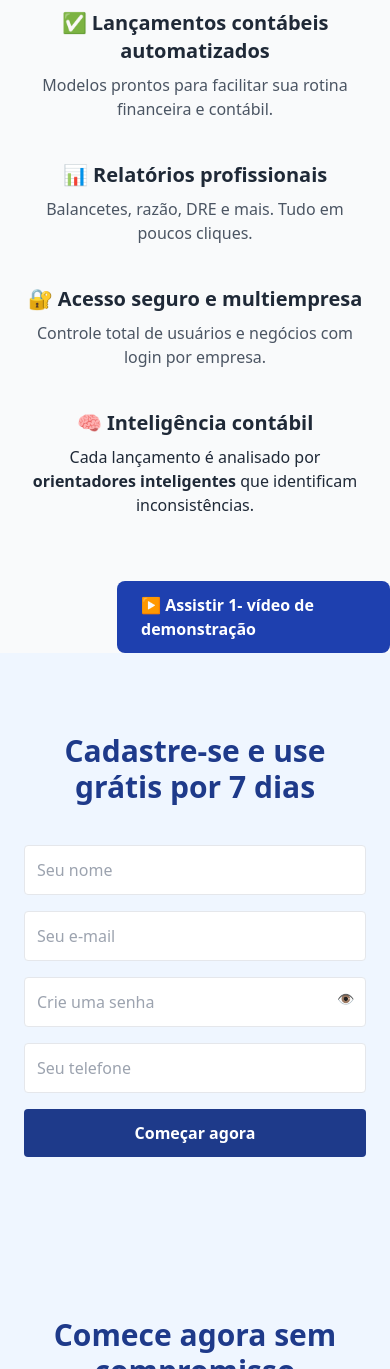
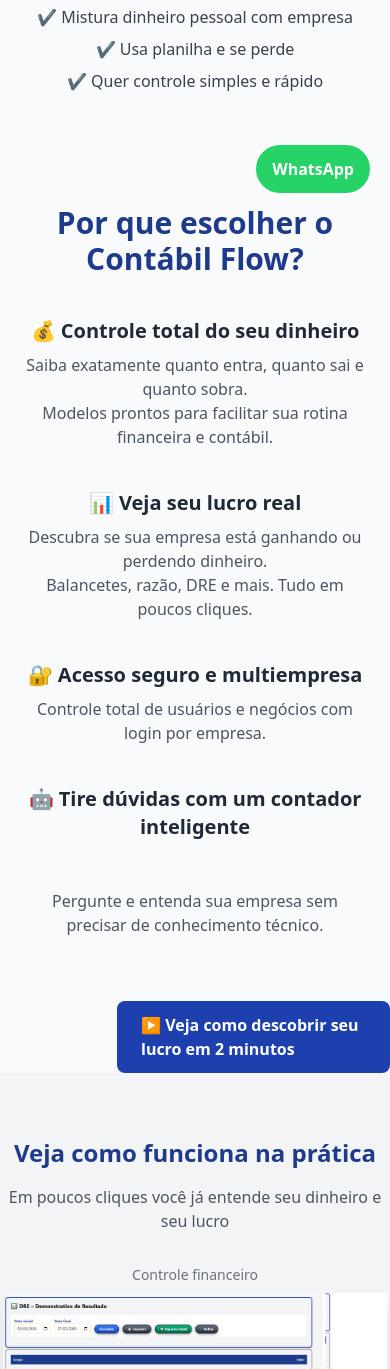
Before and after one commit to lglducci/landing-contabil-flow, a plain HTML site: page public/index.html in a window 390 px wide. Shown: the part 631-2000 px from the top of the page. Drawn offline with nearby package versions, Linux system fonts and the light colour scheme.

Commit message:
Add files via upload

```diff
--- a/public/index.html
+++ b/public/index.html
@@ -11,18 +11,18 @@
 
 <script>
  // {/*homologacao*/}
-  const supabaseClient = supabase.createClient(
+   const supabaseClient = supabase.createClient(
     "https://wrcbwzdetumcdpayofkc.supabase.co",
     "eyJhbGciOiJIUzI1NiIsInR5cCI6IkpXVCJ9.eyJpc3MiOiJzdXBhYmFzZSIsInJlZiI6IndyY2J3emRldHVtY2RwYXlvZmtjIiwicm9sZSI6ImFub24iLCJpYXQiOjE3NTIzNzYzODEsImV4cCI6MjA2Nzk1MjM4MX0.rNis-laavbueGPtMjD8e7hPqBKq30KJtLLq2vDLNMJA"
- );
+   );
 
 
   // {/*desenvolvimento*/}
- // const supabaseClient = supabase.createClient(
+///  const supabaseClient = supabase.createClient(
   //   "https://ioxkdrxesdiqixziujyr.supabase.co",
  //   "eyJhbGciOiJIUzI1NiIsInR5cCI6IkpXVCJ9.eyJpc3MiOiJzdXBhYmFzZSIsInJlZiI6ImlveGtkcnhlc2RpcWl4eml1anlyIiwicm9sZSI6ImFub24iLCJpYXQiOjE3NzA0OTQ1MDcsImV4cCI6MjA4NjA3MDUwN30.i-SUK22op43tWZgAQY6WVjzOrW9txXpCU5Vp-RDO9P4"
 
-//  );
+  //);
 
 
 
@@ -129,11 +129,12 @@
     <section class="bg-[#0F172A] text-white py-20 px-6 text-center">
       <h1 class="text-4xl md:text-5xl font-bold mb-6">Contábil Flow </h1>
       <p class="text-lg md:text-xl max-w-2xl mx-auto mb-8">
-        O sistema contábil completo para pequenas e médias empresas. Emita lançamentos, gere relatórios, automatize sua contabilidade e controle financeiro com facilidade.
+        Controle seu dinheiro, organize suas contas e entenda sua empresa — sem ser contador.
       </p>
-      <a href="#cadastro" class="bg-orange-500 hover:bg-orange-600 text-white font-bold py-3 px-6 rounded-lg">
-        Teste grátis por 7 dias
-      </a>
+
+      <p class="text-sm text-gray-300 mt-4">
+        Pare de ficar perdido no fim do mês. Veja exatamente para onde seu dinheiro está indo.
+      </p>
 
        <div class="mt-6 text-sm">
           Já tem conta?
@@ -144,38 +145,63 @@
             Entrar no sistema
           </a>
         </div>
+         <div class="mt-6 text-sm">
+          <a href="#cadastro" class="bg-orange-500 hover:bg-orange-600 text-white font-bold py-3 px-6 rounded-lg">
+            Teste grátis por 7 dias
+          </a>
+         </div>
     </section>
 
 
+    <section class="py-12 px-6 text-center">
+  <h2 class="text-2xl font-bold mb-6 text-blue-900">
+    Esse sistema é para você que:
+  </h2>
+
+  <div class="space-y-2 text-gray-700">
+    <p>✔ Não sabe se está tendo lucro</p>
+    <p>✔ Mistura dinheiro pessoal com empresa</p>
+    <p>✔ Usa planilha e se perde</p>
+    <p>✔ Quer controle simples e rápido</p>
+  </div>
+</section>
 
     <!-- VANTAGENS -->
     <section class="py-16 px-6 max-w-6xl mx-auto text-center">
       <h2 class="text-3xl font-bold mb-10 text-blue-900">Por que escolher o Contábil Flow?</h2>
       <div class="grid grid-cols-1 md:grid-cols-3 gap-10">
         <div>
-          <h3 class="text-xl font-semibold mb-2">✅ Lançamentos contábeis automatizados</h3>
+          <h3 class="text-xl font-semibold mb-2">
+            💰 Controle total do seu dinheiro
+          </h3>
+          <p class="text-gray-600">
+            Saiba exatamente quanto entra, quanto sai e quanto sobra.
+          </p>
           <p class="text-gray-600">Modelos prontos para facilitar sua rotina financeira e contábil.</p>
         </div>
         <div>
-          <h3 class="text-xl font-semibold mb-2">📊 Relatórios profissionais</h3>
+              <h3 class="text-xl font-semibold mb-2">
+              📊 Veja seu lucro real
+            </h3>
+            <p class="text-gray-600">
+              Descubra se sua empresa está ganhando ou perdendo dinheiro.
+            </p>
           <p class="text-gray-600">Balancetes, razão, DRE e mais. Tudo em poucos cliques.</p>
         </div>
         <div>
           <h3 class="text-xl font-semibold mb-2">🔐 Acesso seguro e multiempresa</h3>
           <p class="text-gray-600">Controle total de usuários e negócios com login por empresa.</p>
         </div>
-         <div >
-            <h3  class="text-xl font-semibold mb-2">🧠 Inteligência contábil</h3>
-            <p className="text-sm text-gray-800 leading-snug">
-              Cada lançamento é analisado por <strong>orientadores inteligentes</strong> que identificam inconsistências.
-              <br />
-            </p>
-          </div>
+         <h3 class="text-xl font-semibold mb-2">
+            🤖 Tire dúvidas com um contador inteligente
+          </h3>
+          <p class="text-gray-600">
+            Pergunte e entenda sua empresa sem precisar de conhecimento técnico.
+          </p>
 
 
       </div>
     </section>
-
 
 
           <a
@@ -192,10 +218,34 @@
               margin-left: 30%;
             "
           >
-            ▶️ Assistir 1- vídeo de demonstração
+             ▶️ Veja como descobrir seu lucro em 2 minutos
           </a>
 
+        <section class="py-16 bg-gray-100 text-center">
 
+  <h2 class="text-2xl font-bold mb-4 text-blue-900">
+    Veja como funciona na prática
+  </h2>
+
+  <p class="text-gray-600 mb-8">
+    Em poucos cliques você já entende seu dinheiro e seu lucro
+  </p>
+
+  <div class="flex flex-col md:flex-row gap-6 justify-center items-center">
+
+    <div>
+      <p class="text-sm mb-2 text-gray-500">Controle financeiro</p>
+      <img src="image.png" class="rounded shadow-lg max-w-sm" />
+    </div>
+
+    <div>
+      <p class="text-sm mb-2 text-gray-500">Visão do seu resultado</p>
+      <img src="dashboard.png" class="rounded shadow-lg max-w-sm" />
+    </div>
+
+  </div>
+
+</section>
     <!-- CADASTRO -->
     <section id="cadastro" class="py-20 px-6 text-center bg-blue-50">
       <h2 class="text-3xl font-bold text-blue-900 mb-6">Cadastre-se e use grátis por 7 dias</h2>
@@ -241,6 +291,11 @@
               required
             />
 
+
+             <p class="text-sm text-gray-600">
+                Leva menos de 1 minuto. Sem cartão de crédito.
+              </p>
+
         <button type="submit" class="bg-blue-900 text-white font-bold py-3 px-6 rounded w-full hover:bg-blue-800">
           Começar agora
         </button>
@@ -254,13 +309,27 @@
   <h2 class="text-3xl font-bold text-blue-900 mb-6">
     Comece agora sem compromisso
   </h2>
+
+  <section class="py-16 text-center">
+  <h2 class="text-2xl font-bold mb-6 text-blue-900">
+    Veja como funciona na prática
+  </h2>
+
+</section>
+
   <a
     href="#cadastro"
-    class="bg-blue-900 hover:bg-blue-800 text-white font-bold py-3 px-6 rounded-lg"
+    class="bg-blue-900 hover:bg-blue-800 text-white font-bold py-3 px-6 rounded-lg mt-4"
   >
     Criar conta gratuita
   </a>
+
+
 </section>
+
+<p class="text-center text-gray-700 mt-10">
+  Mais controle. Mais clareza. Mais lucro.
+</p>
 
   <footer class="bg-[#0F172A] text-white py-10 px-6 text-sm">
   <div class="max-w-6xl mx-auto grid grid-cols-1 md:grid-cols-3 gap-6 text-center md:text-left">
@@ -315,8 +384,26 @@
     </div>
 
   </div>
+
 </footer>
 
 
   </body>
+
+  <a href="https://wa.me/5516992975836"
+   target="_blank"
+   style="
+     position: fixed;
+     bottom: 20px;
+     right: 20px;
+     background: #25D366;
+     color: white;
+     padding: 12px 16px;
+     border-radius: 50px;
+     font-weight: bold;
+     z-index: 999;
+     text-decoration: none;
+   ">
+   WhatsApp
+</a>
 </html>
```
Also changed, not shown: public/dashboard.png (added), public/image.png (added).
